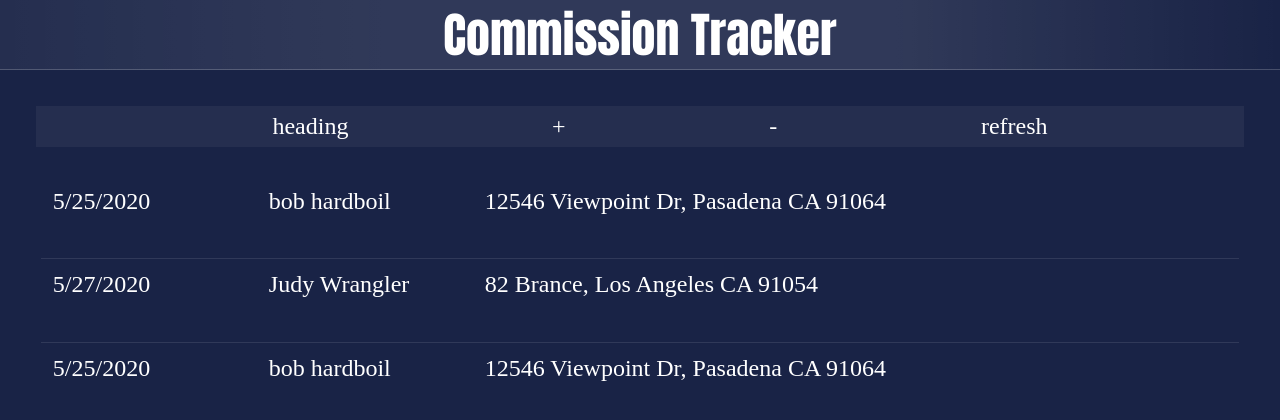
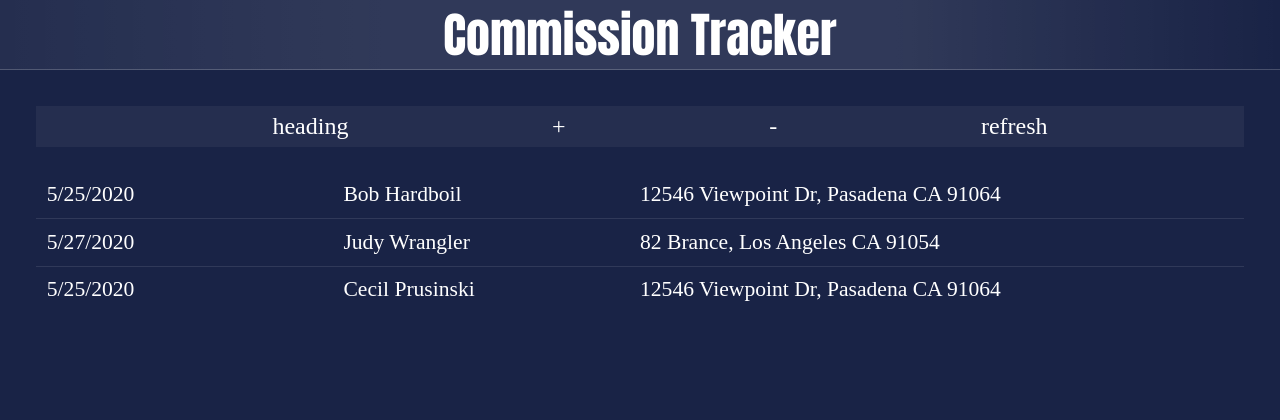
Before and after one commit to stockampj/electron-react-app-with-local-store, a React app: page / in a window 1280 px wide. Shown: the top 420 px of the page. Built offline with nearby package versions, Linux system fonts and the light colour scheme; the HTML template or start-up script is replaced by a standard one.

Commit message:
add stylings to commission list

```diff
--- a/src/assets/css/App.css
+++ b/src/assets/css/App.css
@@ -9,6 +9,7 @@ body {
   margin: 0px;
   color: white;
   font-size: 1.5em;
+  min-width: 1000px;
 }
 
 .hidden {
--- a/src/components/CommissionItem.jsx
+++ b/src/components/CommissionItem.jsx
@@ -27,40 +27,61 @@ export default function CommissionItem (props){
 
 
   return (
-    <div className={`commission-item ${selectedClass}`} id={`commision-id:${id}`} onClick={()=>{handleExpandedViewToggle()}}>
-      <div className="commission-short-view">
-        <div className="commission-data">{date}</div>
-        <div className="commission-data">{agent}</div>
-        <div className="commission-data address">{address}</div>
+    <div className={`commission-item`} id={`commision-id:${id}`}>
+      <div className={`commission-short-view ${selectedClass}`} onClick={()=>{handleExpandedViewToggle()}}>
+        <div className="short-view-subsection date-agent">
+          <div className="data-item">{date}</div>
+          <div className="data-item">{agent}</div>
+        </div>
+        <div className="short-view-subsection address">
+          <div className="data-item address">{address}</div>
+        </div>
       </div>
       <div className={`commission-expanded-view ${showClass}`}>
-        <div className="commission-data">
+        <div className="money-row">
+
+            <div className="data-item">
               <div className="data-label">Price</div>
               <div>$ {price.toLocaleString('en-US')}</div>
             </div>
-        <div className="commission-data">
-            <div className="data-label">Total Commission ({totalCommissionRate}%)</div>
+
+            <div className="commission-row">
+
+              <div className="data-item">
+                <div className="data-label">Total ({totalCommissionRate}%)</div>
                 <div>$ {((price*totalCommissionRate*0.01)).toLocaleString('en-US')}</div>
               </div>
-        <div className="commission-data">
-          <div className="data-label">KP Commission ({kpCommissionRate}%)</div>
+
+              <div className="data-item">
+                <div className="data-label">KP ({kpCommissionRate}%)</div>
                 <div>$ {((price*kpCommissionRate*0.01)).toLocaleString('en-US')}</div>
               </div>
-        <div className="commission-data">
-          <div className="data-label">Agent Commission ({agentCommissionRate}%)</div>
+
+              <div className="data-item">
+                <div className="data-label">Agent ({agentCommissionRate}%)</div>
                 <div>$ {((price*agentCommissionRate*0.01)).toLocaleString('en-US')}</div>
               </div>
-        <div className="commission-data">
+
+            </div>
+
+          <div className="data-item">
             <div className="data-label">TC Fee</div>
             <div>$ {tcFee.toLocaleString('en-US')}</div>
           </div>
-        <div className="commission-data">
+
+          <div className="data-item">
             {/*<div className="data-label">
             </div><div>{otherAgentFees}</div>*/}
           </div>
-        <div className="commission-data">
-          <div className="data-label"></div>
+        </div>
+
+        <div className="notes-row">
+
+          <div className="data-item">
+            <div className="data-label">Notes</div>
             <div>{notes}</div>
+          </div>
+
         </div>
       </div>
     </div>
--- a/src/components/CommissionList.jsx
+++ b/src/components/CommissionList.jsx
@@ -6,7 +6,7 @@ export default function CommissionList () {
     {
       id: 1,
       date: '5/25/2020',
-      agent: 'bob hardboil',
+      agent: 'Bob Hardboil',
       address: '12546 Viewpoint Dr, Pasadena CA 91064',
       price: 5000000,
       totalCommissionRate: 2.5,
@@ -46,7 +46,7 @@ export default function CommissionList () {
     {
       id: 3,
       date: '5/25/2020',
-      agent: 'bob hardboil',
+      agent: 'Cecil Prusinski',
       address: '12546 Viewpoint Dr, Pasadena CA 91064',
       price: 5000000,
       totalCommissionRate: 2.5,
--- a/src/components/CommissionStyles.css
+++ b/src/components/CommissionStyles.css
@@ -41,18 +41,16 @@ ul.tools-list {
   display: flex;
   width: 100%;
   flex-direction: column;
-  padding: .2em;
 }
 
 .commission-item {
-  margin: 0em 0em .5em 0em;
+  margin: 0em 0em 0em 0em;
   border-top: solid 1px rgba(255,255,255,.1);
-  padding: .5em;
-}
-
-.commission-item:hover {
-  cursor: pointer;
-  background-color: rgba(255,255,255,.2);
+  display: flex;
+  flex-direction: column;
+  font-size: .9em;
+  position: relative;
+  overflow: hidden;
 }
 
 .commission-item:first-child{
@@ -63,34 +61,74 @@ ul.tools-list {
   position: relative;
   display:flex;
   width: 100%;
-  /* justify-content: space-between; */
+  height: 100%;
+  align-items: center;
+  padding: .5em;
+}
+
+.commission-short-view:hover {
+  cursor: pointer;
+  background-color: rgba(255,255,255,.2);
+}
+
+.short-view-subsection{
+  width: 50%;
+  display: flex;
+  flex-direction: row;
+  position: relative;
+  justify-content: space-between;
+}
+
+.date-agent div{
+  width: 100%;
+}
+
+.address div{
+  width: 100%;
 }
 
 .commission-expanded-view {
-  margin-top: 1em;
+  padding-top: 1em;
   margin-left: 3em;
-  font-size: .8em;
   display: flex;
-  flex-direction: row;
+  flex-direction: column;
   flex-wrap: wrap;
   height: 200px;
-  transition: height .3s;
+  overflow: hidden;
+  /* background-color: rgba(255,255,255,.05); */
+  transition: height .3s, padding .3s;
 }
 
 .commission-expanded-view.hide-expanded-view {
   height: 0em;
-  overflow: hidden;
+  padding: 0px;
 }
 
-.commission-data {
-  min-width: 8em;
-  width: 10%;
-  margin-right: 1em;
-  /* background-color:red; */
+.money-row {
+  width: 100%;
+  display: flex;
+  flex-direction: row;
+  justify-content: left;
 }
 
-.address {
-  min-width: 20em;
+.notes-row {
+  margin-top: 1em;
+}
+
+.data-item {
+  margin-right: 1.5em;
+  position: relative;
+  display: flex;
+  flex-direction: column;
+  justify-content: right;
+}
+
+.commission-row {
+  display: flex;
+  flex-direction: row;
+}
+.commission-row div {
+  margin-right: 1em;
 }
 
 .selected-item {
@@ -99,6 +137,7 @@ ul.tools-list {
 
 .data-label {
   color: rgba(255,255,255,.5);
-  font-style: italic;
+  /* font-style: italic; */
   font-size: .7em;
+  font-weight: 600;
 }
```
Lines whose indentation alone changed are shown as unchanged.
